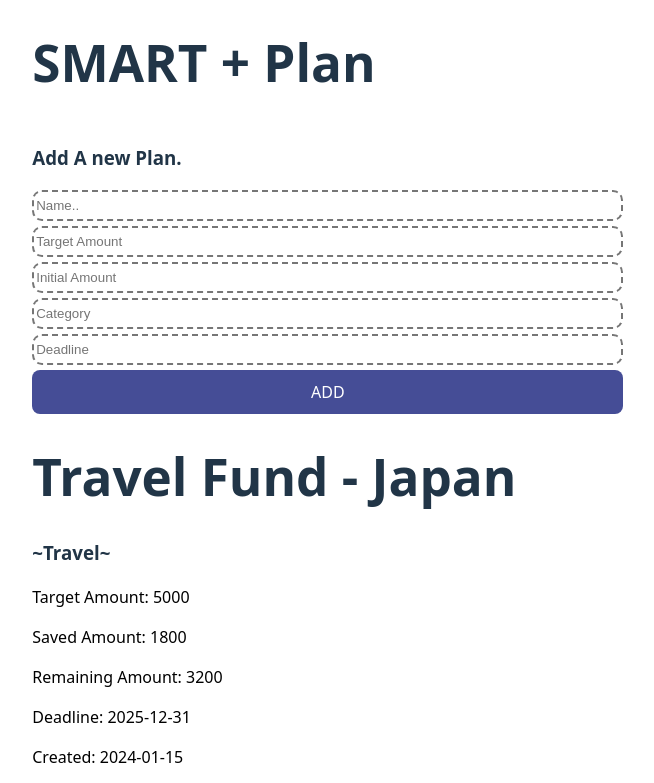
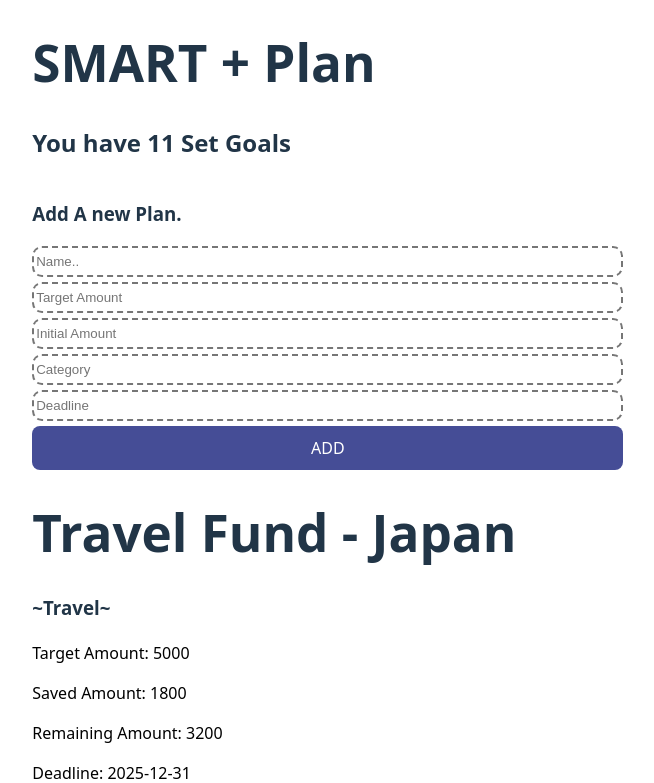
Before and after one commit to Bessmack/React-Code-Challenge-2, a React (Vite) app: page / in a window 1280 px wide. Shown: the top 783 px of the page, without its empty margins (325-979 px from the left). Built offline with nearby package versions, Linux system fonts and the light colour scheme; data requests are answered from the project's data file.

Commit message:
Added a display of the amount of goals a user has

```diff
--- a/src/App.jsx
+++ b/src/App.jsx
@@ -1,11 +1,13 @@
 import { useState } from 'react'
 import InitialDisplay from './InitialDisplay'
+import TotalPlans from './TotalPlans';
 
 function App() {
 
   return (
     <>
       <h1>SMART + Plan</h1>
+      <TotalPlans />
       <InitialDisplay />
     </>
   )
--- a/src/InitialDisplay.jsx
+++ b/src/InitialDisplay.jsx
@@ -57,6 +57,7 @@ function InitialDisplay(){
             } );
     }
 
+
     return(
         <>
             <AddPlan onAddGoal={handleGoalAdded} />
--- /dev/null
+++ b/src/TotalPlans.jsx
@@ -0,0 +1,24 @@
+import React, { useEffect, useState } from "react";
+
+
+function TotalPlans(){
+    const [numbers, setNumbers] = useState([]);
+    const baseUrl ="http://localhost:3000/goals";
+
+    useEffect(() => {
+        fetch(baseUrl)
+            .then(res => res.json())
+            .then(data => setNumbers(data))
+            .catch((err) => console.error("Error", err))
+    }, [])
+
+    const totalNumber= numbers.length;
+
+    return(
+        <>
+            <h2>You have {totalNumber} Set Goals</h2>
+        </>
+    );
+}
+
+export default TotalPlans;
```
